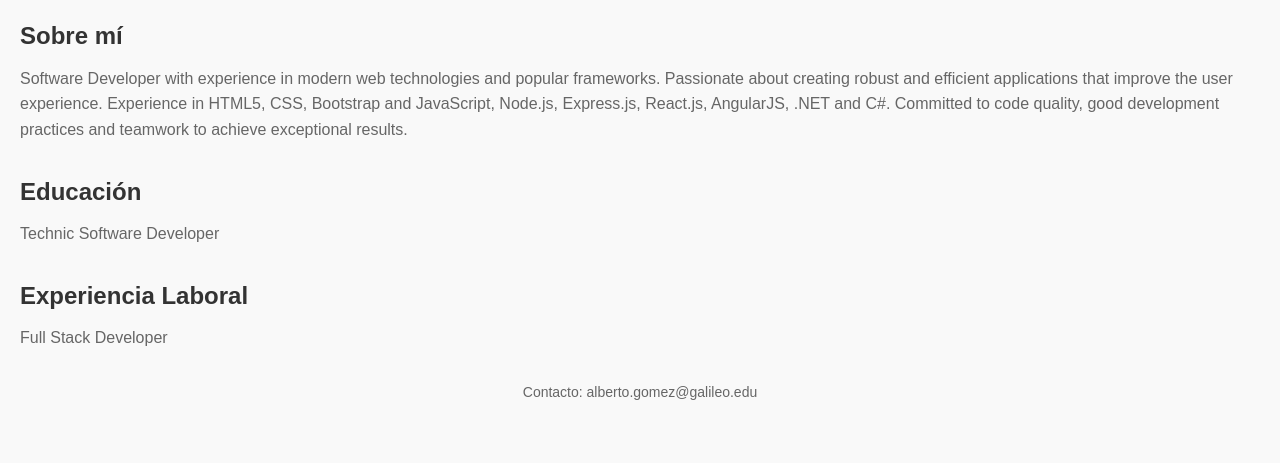
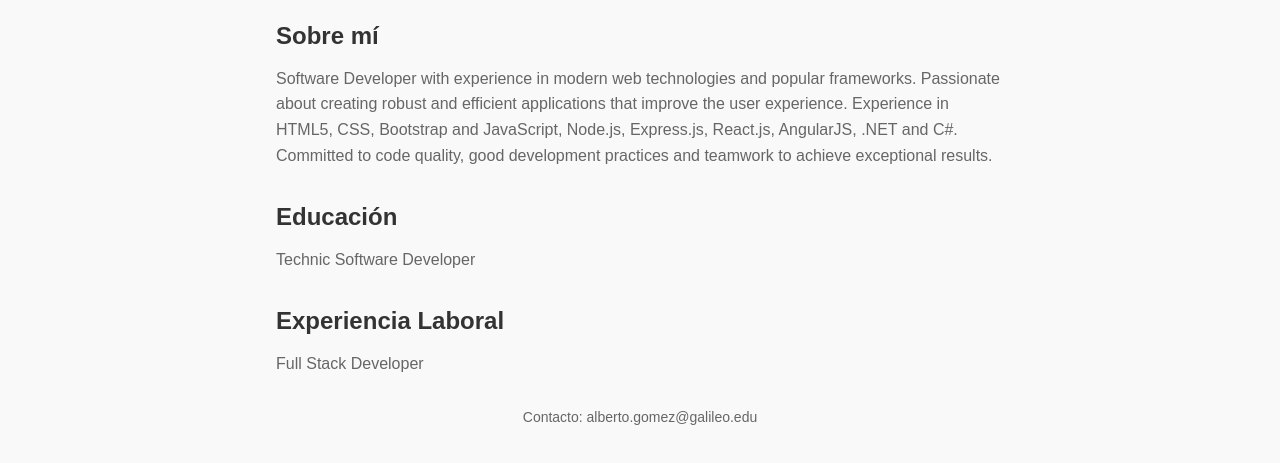
Before and after one commit to jorge-gomez7/cv-Jorge-Gomez, a plain HTML site: page index.html in a window 1280 px wide. Shown: the part 119-582 px from the top of the page. Drawn offline with Linux system fonts and the light colour scheme.

Commit message:
Update styles.css
styles

```diff
--- a/styles.css
+++ b/styles.css
@@ -14,6 +14,8 @@ body {
     background-color: #f9f9f9;
     color: #333;
     padding: 20px;
+    width: 60%;
+    margin-left: 20%;
 }
 
 .container {
```
